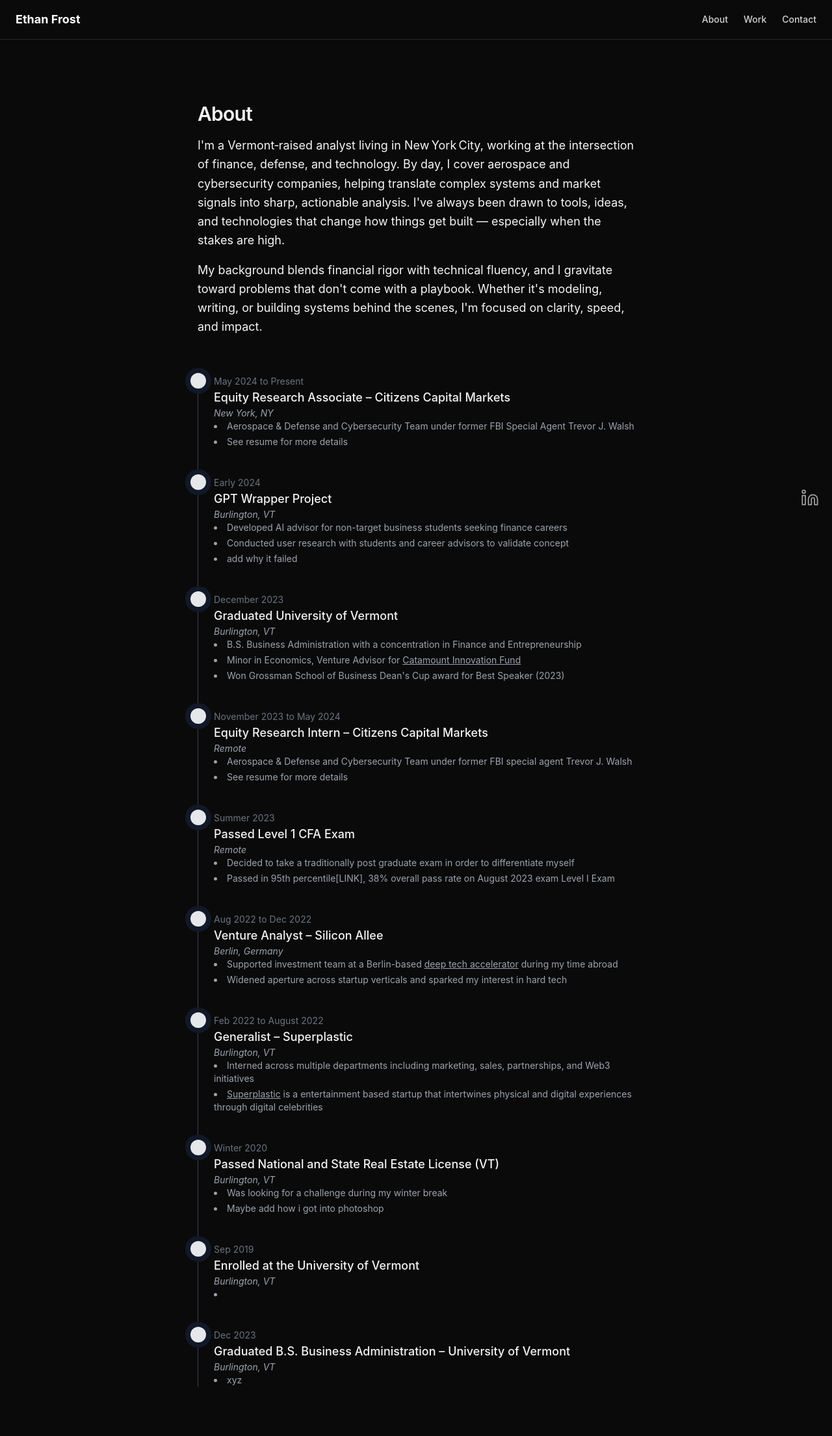
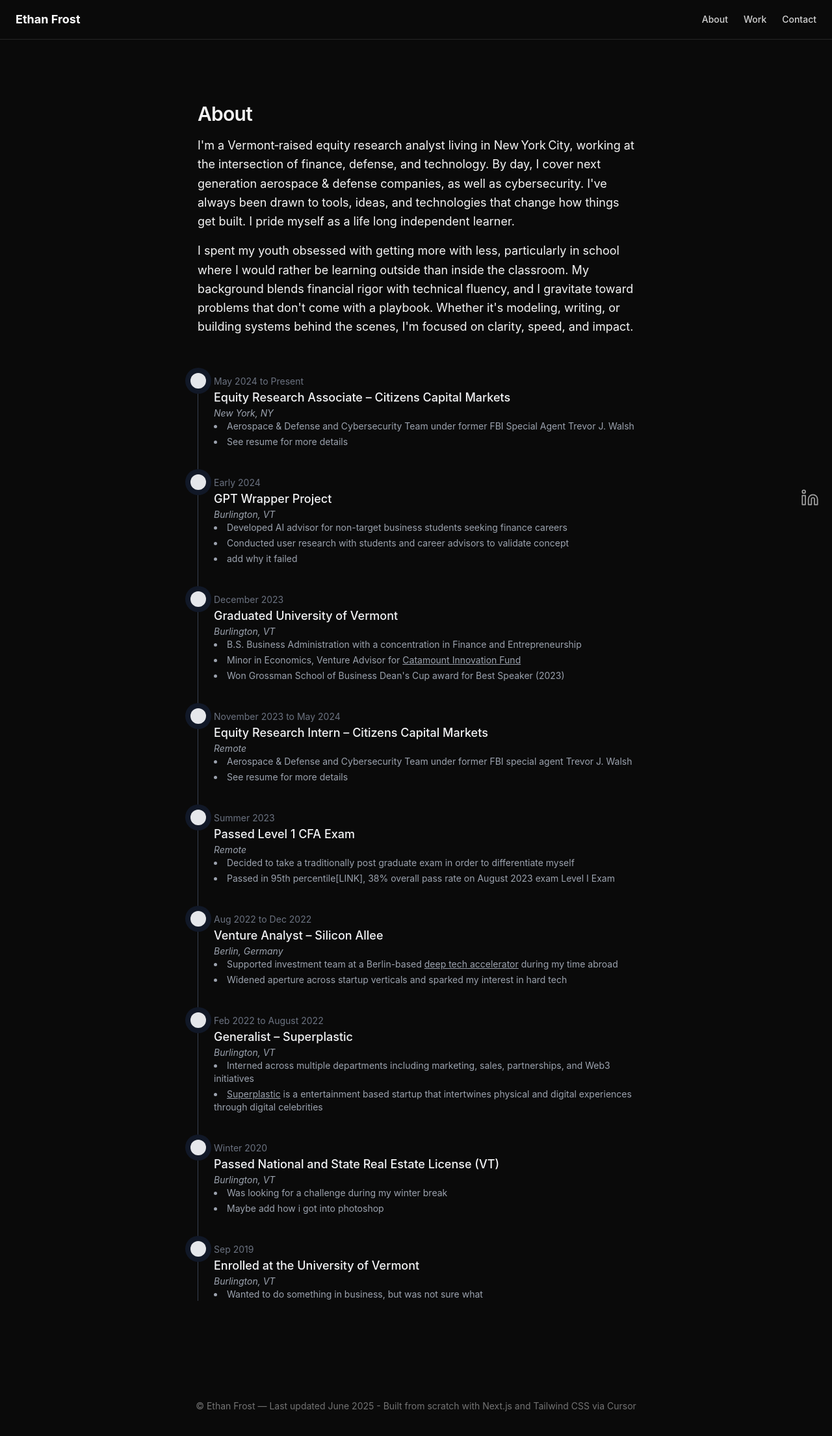
Before and after one commit to ethan-frost-xyz/personal-site, a Next.js app: page /about in a window 1280 px wide. Shown: the top 2210 px of the page at 65% size. Built offline with nearby package versions, Linux system fonts and the light colour scheme.

Commit message:
added footer to all pages, using mt-auto to remove fixed positioning issues on pages with scrolling. also modified timeline intro paragraph

```diff
--- a/src/app/about/page.tsx
+++ b/src/app/about/page.tsx
@@ -3,7 +3,7 @@
 export const metadata: Metadata = {
   title: "About – Ethan Frost",
   description:
-    "Timeline résumé, bio, and career highlights for Ethan Frost – analyst at the intersection of finance, defense, and technology.",
+    "Timeline resume, bio, and career highlights for Ethan Frost – analyst at the intersection of finance, defense, and technology.",
 };
 
 export default function AboutPage() {
@@ -13,18 +13,19 @@
       <section className="space-y-4">
         <h1 className="text-3xl font-semibold tracking-tight">About</h1>
         <p className="text-lg leading-relaxed">
-          I'm a Vermont‑raised analyst living in New York City, working at the
+          I'm a Vermont‑raised equity research analyst living in New York City, working at the
           intersection of finance, defense, and technology. By day, I cover
-          aerospace and cybersecurity companies, helping translate complex
-          systems and market signals into sharp, actionable analysis. I've
+          next generation aerospace & defense companies, as well as cybersecurity. I've
           always been drawn to tools, ideas, and technologies that change how
-          things get built — especially when the stakes are high.
+          things get built. I pride myself as a life long independent learner.
         </p>
         <p className="text-lg leading-relaxed">
-          My background blends financial rigor with technical fluency, and I
-          gravitate toward problems that don't come with a playbook. Whether
-          it's modeling, writing, or building systems behind the scenes, I'm
-          focused on clarity, speed, and impact.
+          I spent my youth obsessed with getting more with less, particularly
+          in school where I would rather be learning outside than inside the
+          classroom. My background blends financial rigor with technical fluency,
+          and I gravitate toward problems that don't come with a playbook.
+          Whether it's modeling, writing, or building systems behind the scenes,
+          I'm focused on clarity, speed, and impact.
         </p>
       </section>
       {/* ---------------- Timeline ---------------- */}
@@ -144,18 +145,7 @@
             </h3>
             <p className="text-sm text-gray-400 italic">Burlington, VT</p>
             <ul className="list-disc list-inside text-sm text-gray-400 space-y-1">
-              <li></li>
-            </ul>
-          </li>
-          <li className="ml-6">
-            <span className="absolute -left-3 flex h-6 w-6 items-center justify-center rounded-full bg-gray-200 ring-8 ring-gray-900" />
-            <time className="mb-1 text-sm font-normal leading-none text-gray-500">Dec 2023</time>
-            <h3 className="text-lg font-medium text-gray-100">
-              Graduated B.S. Business Administration – University of Vermont
-            </h3>
-            <p className="text-sm text-gray-400 italic">Burlington, VT</p>
-            <ul className="list-disc list-inside text-sm text-gray-400 space-y-1">
-              <li>xyz</li>
+              <li>Wanted to do something in business, but was not sure what</li>
             </ul>
           </li>
         </ol>
--- a/src/app/layout.tsx
+++ b/src/app/layout.tsx
@@ -11,7 +11,7 @@
 export default function RootLayout({ children }: { children: ReactNode }) {
   return (
     <html lang="en">
-      <body className="bg-neutral-950 text-neutral-100 font-sans antialiased">
+      <body className="bg-neutral-950 text-neutral-100 font-sans antialiased min-h-screen flex flex-col">
         {/* --- top nav ------------------------------------------------------ */}
         <header className="border-b border-neutral-800 px-6 py-4 flex justify-between items-center">
           <Link href="/" className="text-lg font-bold text-white">
@@ -31,6 +31,10 @@
 
         {/* --- fixed social icon ------------------------------------------- */}
         <LinkedIn />
+
+        <footer className="mt-auto py-4 text-center text-sm text-neutral-500">
+          © Ethan Frost — Last updated June 2025 - Built from scratch with Next.js and Tailwind CSS via Cursor
+        </footer>
       </body>
     </html>
   )
--- a/src/app/page.tsx
+++ b/src/app/page.tsx
@@ -20,10 +20,6 @@
           About Me
         </a>
       </div>
-
-      <footer className="pt-12 text-sm text-neutral-500">
-        © Ethan Frost — Last updated June 2025 - Built from scratch with Next.js and Tailwind CSS via Cursor
-      </footer>
     </section>
   )
 }
```
